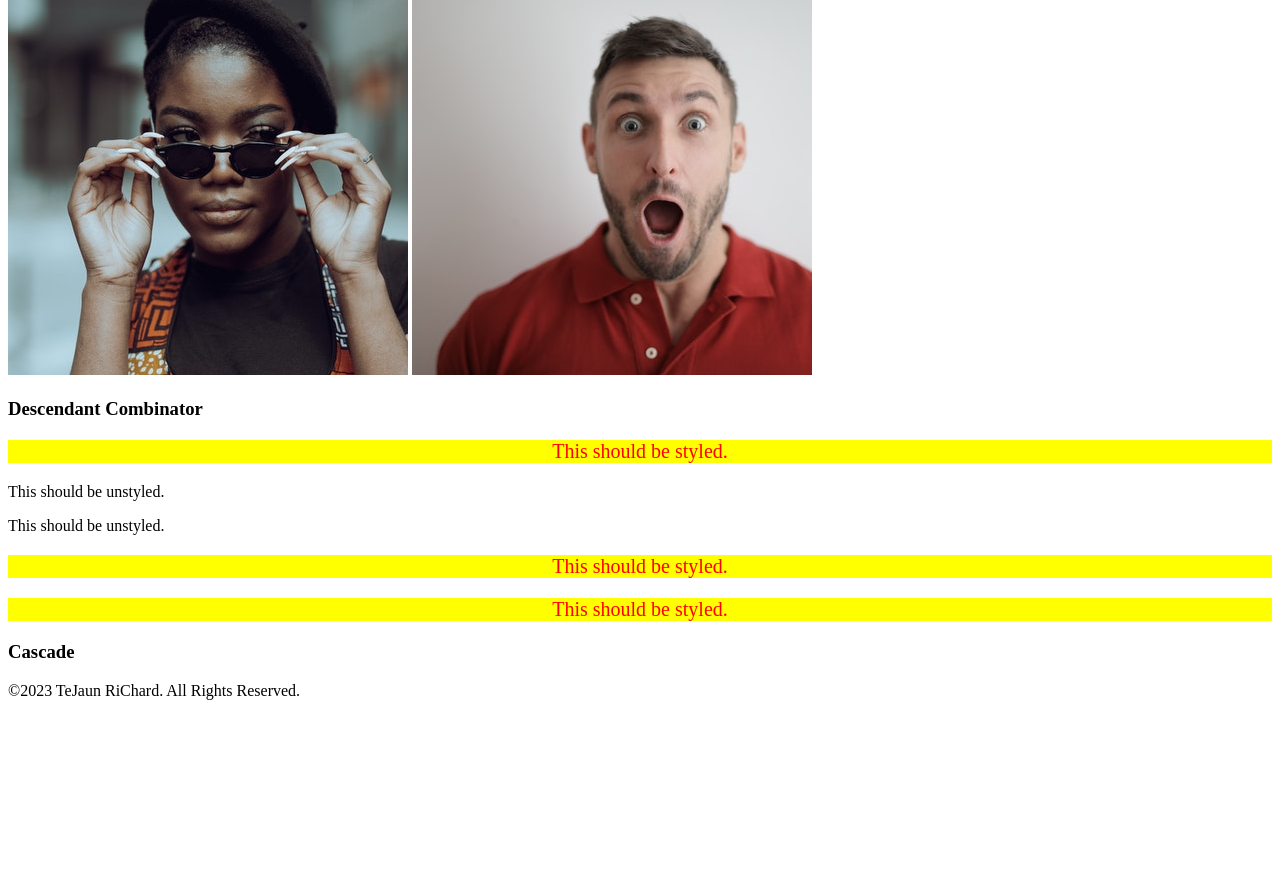
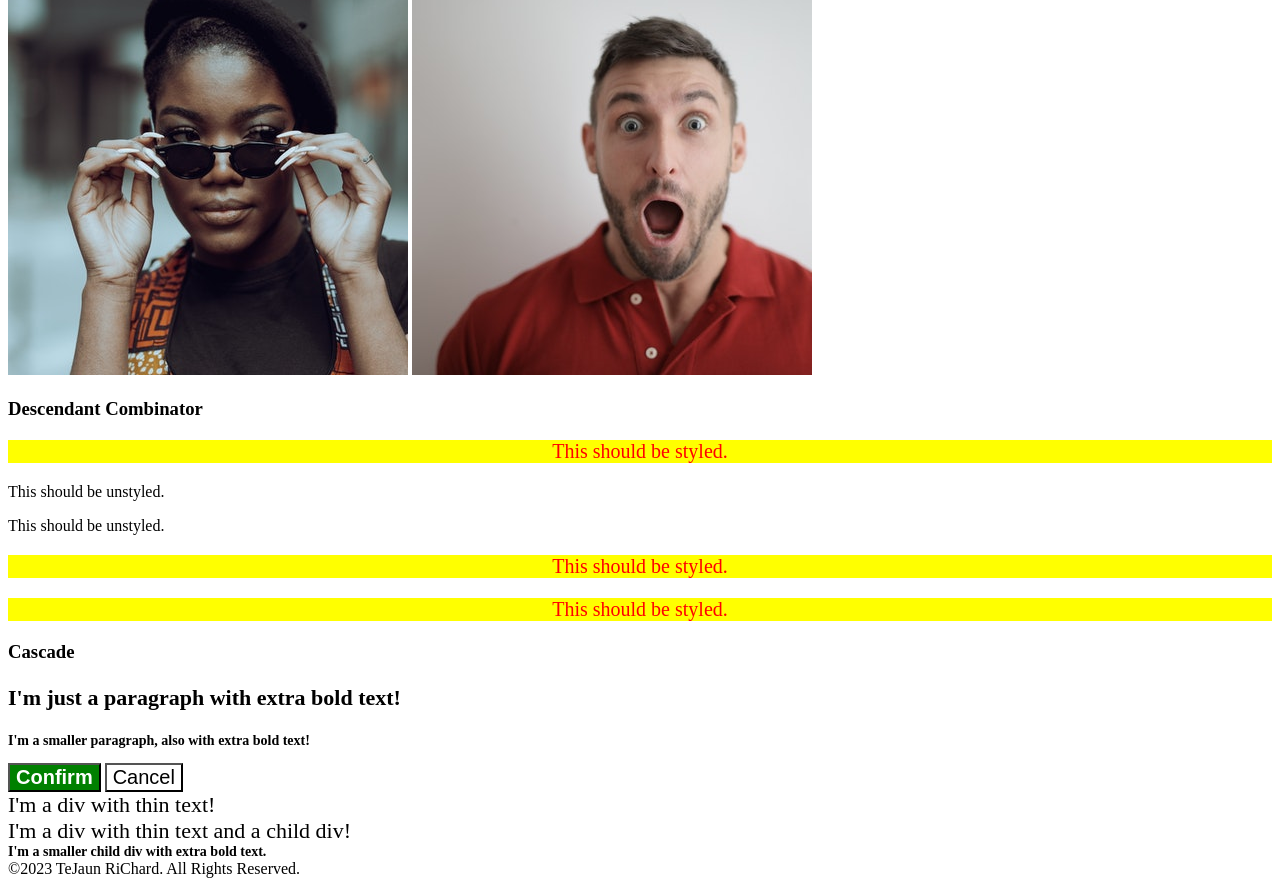
Before and after one commit to tejaun/exploring-css-fundamentals, a plain HTML site: page index.html in a window 1280 px wide. Shown: the part 1188-2074 px from the top of the page. Before the commit the page ends 1896 px from the top, so only its background shows below. Drawn offline with Linux system fonts and the light colour scheme.

Commit message:
Added 'Fixing the Cascade' content. Completed the 'Cascade' challenge to demonstrate my knowledge of specificity in CSS.

```diff
--- a/index.html
+++ b/index.html
@@ -1,5 +1,6 @@
 <!DOCTYPE html>
 <html lang="en">
+
   <head>
     <meta charset="UTF-8" />
     <title>Exploring CSS Fundamentals | A TeJaun RiChard Project</title>
@@ -13,6 +14,7 @@
       }
     </style>
   </head>
+
   <body>
     <h1>Exploring CSS Fundamentals</h1>
     <h4>By TeJaun RiChard</h4>
@@ -81,6 +83,24 @@
     </div>
 
     <h3>Cascade</h3>
+    <p class="para">I'm just a paragraph with extra bold text!</p>
+    <p class="para small-para">
+      I'm a smaller paragraph, also with extra bold text!
+    </p>
+
+    <button id="confirm-button" class="button confirm">Confirm</button>
+    <button id="cancel-button" class="button cancel">Cancel</button>
+
+    <div class="text">I'm a div with thin text!</div>
+    <div class="text">
+      I'm a div with thin text and a child div!
+      <div class="text child">
+        I'm a smaller child div with extra bold text.
+      </div>
+    </div>
+
   </body>
+
   <footer>©2023 TeJaun RiChard. All Rights Reserved.</footer>
+
 </html>
--- a/style.css
+++ b/style.css
@@ -75,3 +75,46 @@ div p{
     font-size: 20px;
     text-align: center;
 }
+
+/*
+Exercise 6: Fixing the Cascade
+ */
+
+  .para,
+  .small-para {
+    color: hsl(0, 0%, 0%);
+    font-weight: 800;
+  }
+
+  .para {
+    font-size: 22px;
+  }
+
+  .small-para {
+    font-size: 14px;
+    font-weight: 800;
+  }
+
+  .button {
+    background-color: rgb(255, 255, 255);
+    color: rgb(0, 0, 0);
+    font-size: 20px;
+  }
+
+  .confirm {
+    background: green;
+    color: white;
+    font-weight: bold;
+  }
+
+  div.text {
+    color: rgb(0, 0, 0);
+    font-size: 22px;
+    font-weight: 100;
+  }
+
+  div .child {
+    color: rgb(0, 0, 0);
+    font-weight: 800;
+    font-size: 14px;
+  }
```
